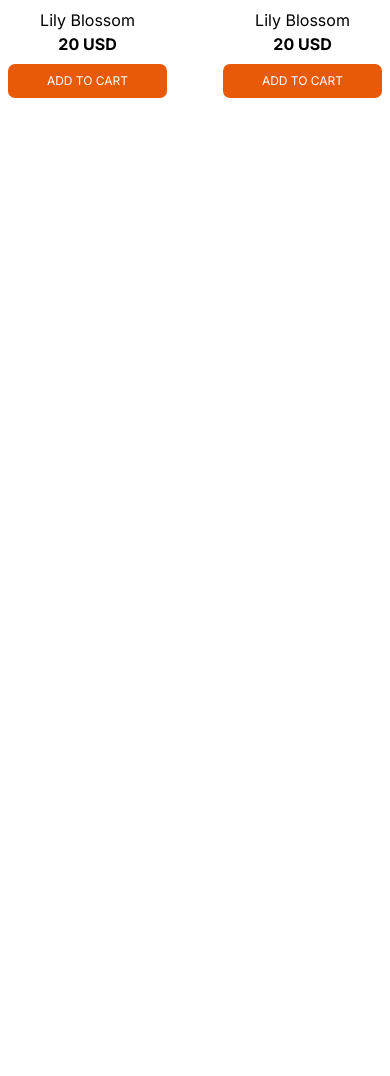
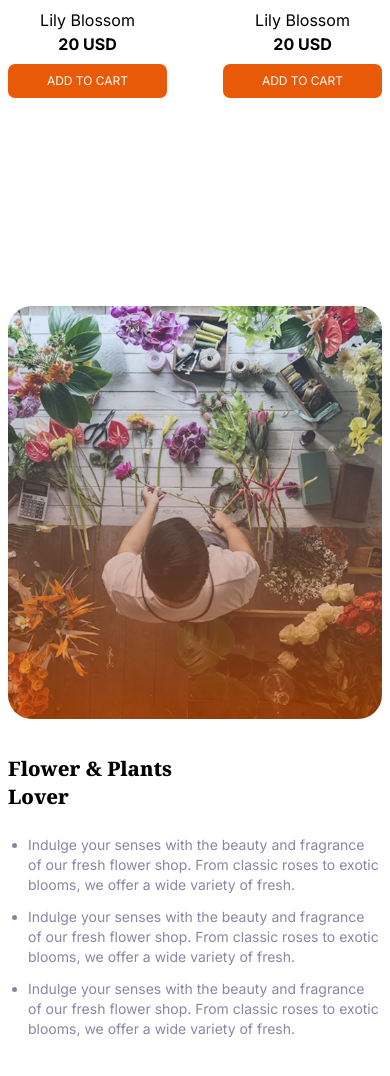
Before and after one commit to Riadul-Islam-551/Responsive-flowers, a plain HTML site: page index.html in a window 390 px wide. Shown: the part 1997-3073 px from the top of the page. Before the commit the page ends 2095 px from the top, so only its background shows below. Drawn offline with nearby package versions, Linux system fonts and the light colour scheme.

Commit message:
complet the store section with responsiveness

```diff
--- a/index.html
+++ b/index.html
@@ -38,7 +38,7 @@
     <header class="container mx-auto  ">
         <!-- navigation section  -->
         <nav class="flex justify-between nav-text mt-2 px-1">
-            <img src="./assets/logo.png" alt="logo" class="w-[70px] lg:w-[135px ]">
+            <img src="./assets/logo.png" alt="logo" class="w-[70px] lg:w-[135px]">
             <div class="flex items-center ">
                 <ul class="items-center gap-4 hidden md:flex justify-center">
                     <li class="p-3 cursor-pointer "><a href="#" class="font-bold">Home</a> </li>
@@ -60,7 +60,8 @@
                         class="primary-color leading-[35px] lg:leading-[65px]">FRESH
                         <br> FLOWERS
                     </span></h1>
-                <p class="secondary-color w-[100%] mt-5 text-sm text-justify">Indulge your senses with the beauty and fragrance of
+                <p class="secondary-color w-[100%] mt-5 text-sm text-justify">Indulge your senses with the beauty and
+                    fragrance of
                     our fresh
                     flower shop. From classic roses to
                     exotic blooms, we offer a wide variety of fresh flowers that are perfect for any occasion. </p>
@@ -75,7 +76,8 @@
         <div class="plants-des text-center ">
             <h1 class="text-xl lg:text-5xl font-bold primary-text "> <span class="primary-color leading-[65px]">Our
                 </span>Plants</h1>
-            <p class="secondary-color max-w-[570px] text-sm mt-5 mb-9 mx-auto px-2 ">Indulge your senses with the beauty and fragrance
+            <p class="secondary-color max-w-[570px] text-sm mt-5 mb-9 mx-auto px-2 ">Indulge your senses with the beauty
+                and fragrance
                 of
                 our
                 fresh
@@ -132,9 +134,29 @@
                 <button class="button w-[100%] text-xs">ADD TO CART</button>
             </div>
         </div>
-
-
-
+    </section>
+    <!-- plants store section starts here  -->
+    <section
+        class="container my-[200px] mx-auto flex flex-col lg:flex-row justify-center lg:justify-between items-start lg:items-center gap-7  ">
+        <div class="content lg:w-1/2 mx-auto p-2  relative ">
+            <img src="./assets/flower-store.png" alt="flower store image" class="w-[100%] rounded-3xl">
+            <img src="./assets/trusted-badge.png" alt="badge icon"
+                class="w-[200px] xl:w-[300px] absolute top-[-100px] right-[-90px] xl:top-[-140px] xl:right-[-150px] hidden lg:block">
+        </div>
+        <div class="content lg:w-1/2 mx-2  lg:ml-9">
+            <h1 class="text-xl lg:text-5xl font-bold primary-text mb-6">Flower & Plants <br> Lover</h1>
+            <ul class="secondary-color ml-5 text-sm lg:text-lg">
+                <li class="list-disc mb-3 ">
+                    Indulge your senses with the beauty and fragrance of our fresh flower shop. From classic roses to
+                    exotic blooms, we offer a wide variety of fresh.</li>
+                <li class="list-disc mb-3 ">
+                    Indulge your senses with the beauty and fragrance of our fresh flower shop. From classic roses to
+                    exotic blooms, we offer a wide variety of fresh.</li>
+                <li class="list-disc mb-3 ">
+                    Indulge your senses with the beauty and fragrance of our fresh flower shop. From classic roses to
+                    exotic blooms, we offer a wide variety of fresh.</li>
+            </ul>
+        </div>
     </section>
 </body>
 
```
